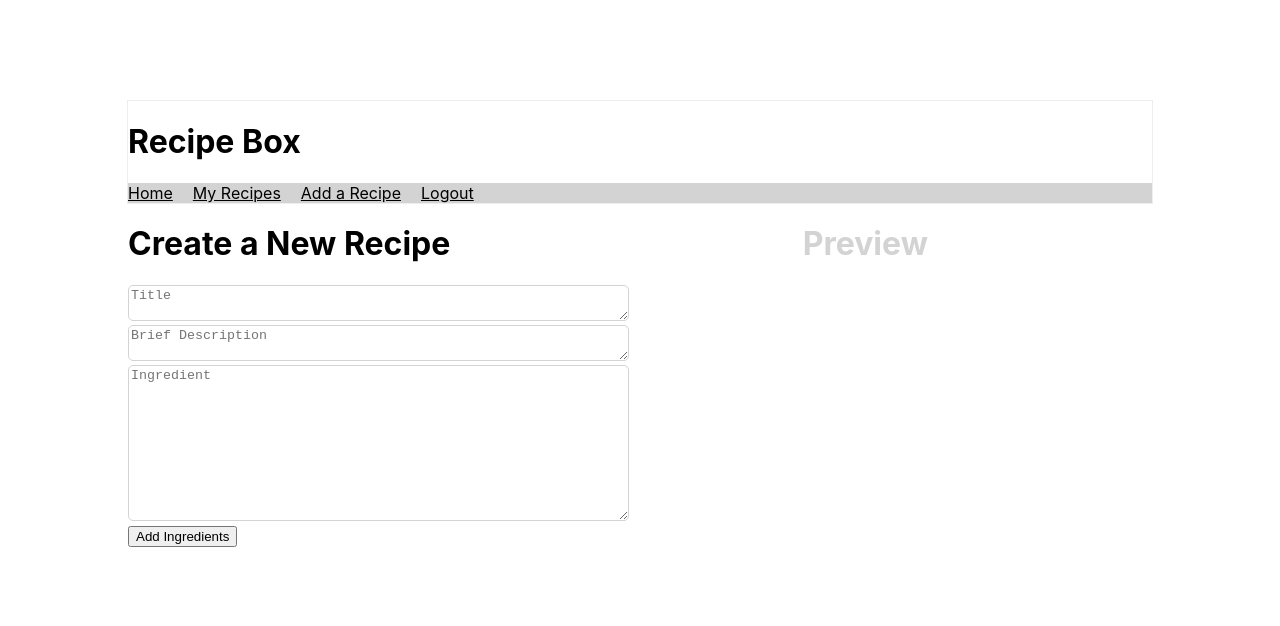
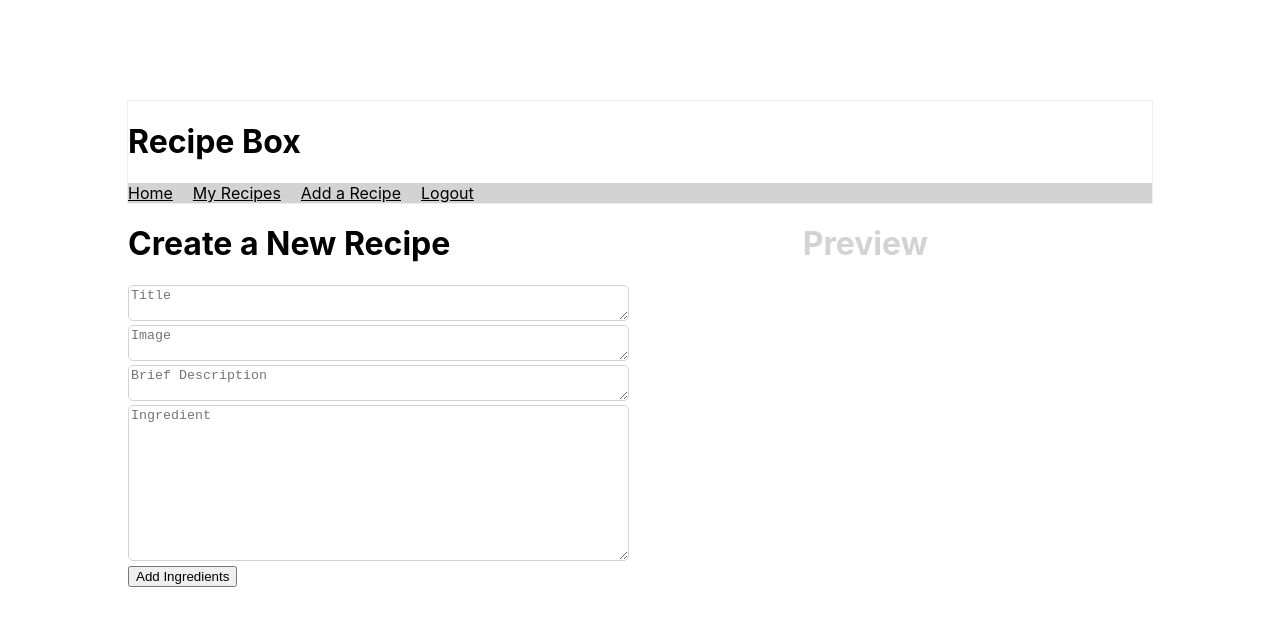
Before and after one commit to DGMarkel/recipe-box-client, a React (Create React App) app: page /recipes/new in a window 1280 px wide. Shown: the top 626 px of the page. Built offline with nearby package versions, Linux system fonts and the light colour scheme; sample sign-in values are in the browser's storage.

Commit message:
add image_url input to form, as attribute to state, pass it to RecipeActions via fetchIngredients

```diff
--- a/src/actions/RecipeActions.js
+++ b/src/actions/RecipeActions.js
@@ -1,6 +1,6 @@
 import Auth from '../modules/Auth'
 
-export function fetchIngredients(event, title, id, ingredients, description) {
+export function fetchIngredients(event, title, image_url, id, ingredients, description) {
   event.preventDefault()
   return (dispatch) => {
     fetch('https://trackapi.nutritionix.com/v2/natural/nutrients', {
@@ -38,6 +38,7 @@ export function fetchIngredients(event, title, id, ingredients, description) {
         type: 'ADD_RECIPE',
         payload: {
           title: title,
+          image_url: image_url,
           id: id,
           ingredients: ingredientList,
           description: description
--- a/src/containers/NewRecipeForm.jsx
+++ b/src/containers/NewRecipeForm.jsx
@@ -13,6 +13,7 @@ class NewRecipeForm extends Component {
     this.state = {
       id: props.recipes.length,
       title: '',
+      image_url: '',
       description: '',
       ingredients: ''
     }
@@ -34,7 +35,7 @@ class NewRecipeForm extends Component {
       <div>
         <div className="search-form">
           <h1>Create a New Recipe</h1>
-          <form onSubmit={(e) => this.props.fetchIngredients(e, this.state.title, this.state.id, this.state.ingredients, this.state.description)}>
+          <form onSubmit={(e) => this.props.fetchIngredients(e, this.state.title, this.state.image_url, this.state.id, this.state.ingredients, this.state.description)}>
             <textarea
               cols="60"
               name="title"
@@ -42,6 +43,13 @@ class NewRecipeForm extends Component {
               placeholder="Title"
               onChange={event => this.handleOnChange(event)}
               /><br />
+              <textarea
+                cols="60"
+                name="image_url"
+                value={this.state.image_url}
+                placeholder="Image"
+                onChange={event => this.handleOnChange(event)}
+                /><br />
             <textarea
               cols="60"
               name="description"
```
